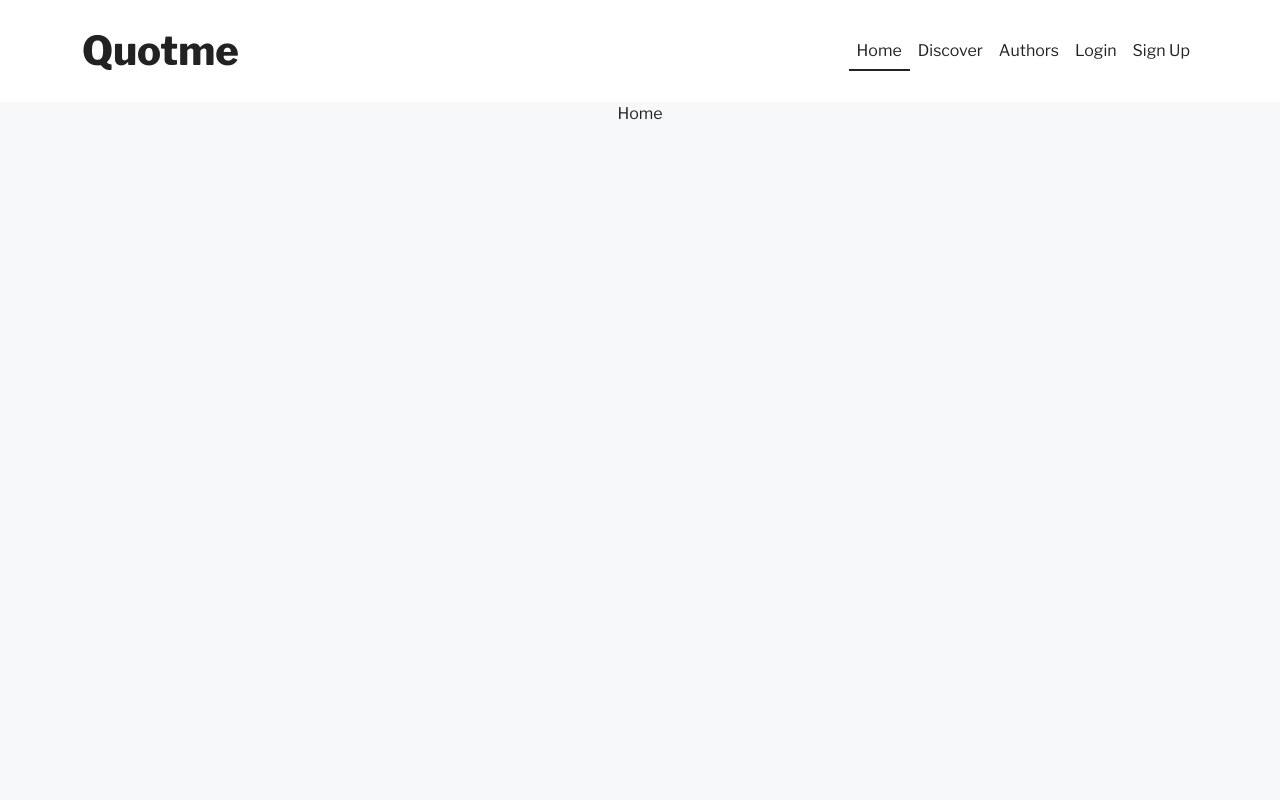
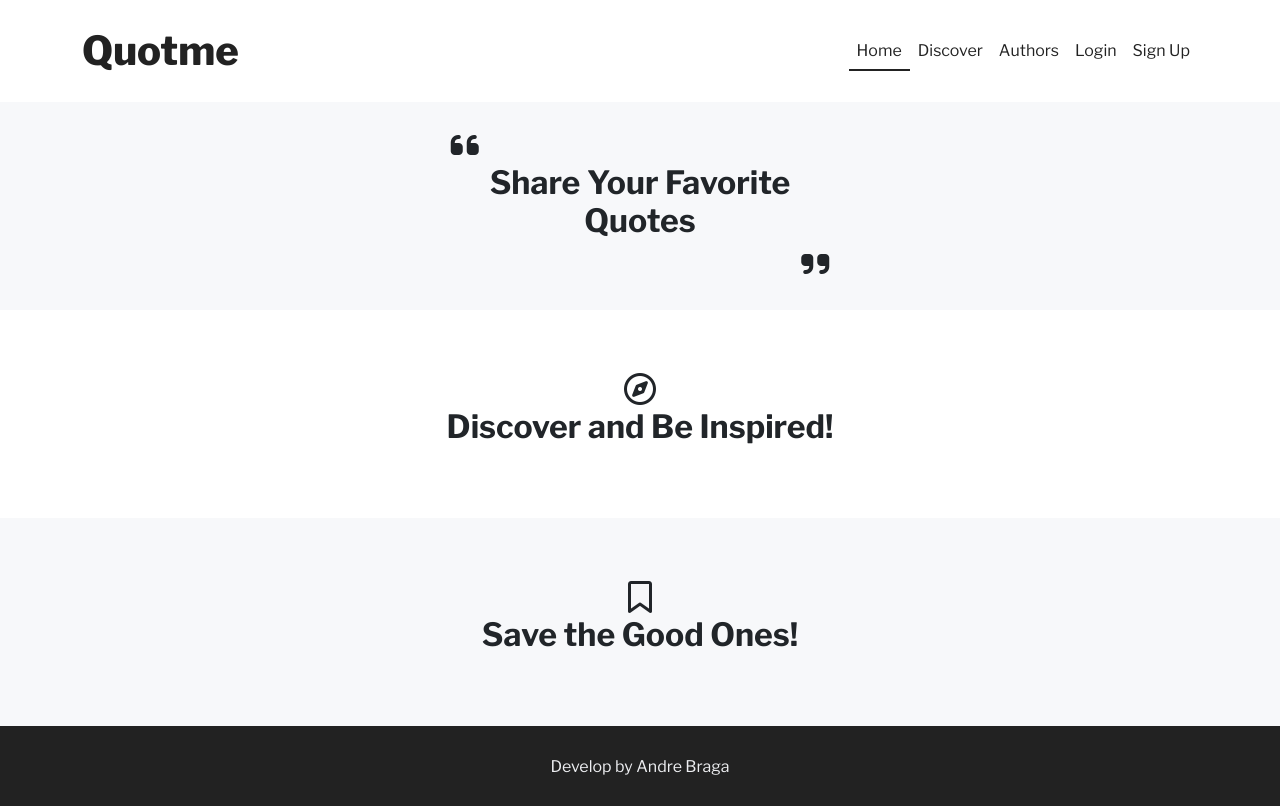
Before and after one commit to andrebraga7/quotme, a React (Create React App) app: page / in a window 1280 px wide. Built offline with nearby package versions, Linux system fonts and the light colour scheme; no server answers.

Commit message:
Add footer component with styles

```diff
--- a/src/App.js
+++ b/src/App.js
@@ -7,6 +7,8 @@ import { useCurrentUser } from "./contexts/CurrentUserContext";
 import SignUp from "./pages/auth/SignUp";
 import Login from "./pages/auth/Login";
 import QuoteCreateForm from "./pages/quotes/QuoteCreateForm";
+import Home from "./pages/home/Home";
+import Footer from "./components/Footer";
 
 function App() {
   const currentUser = useCurrentUser();
@@ -18,13 +20,14 @@ function App() {
       <Container fluid className={styles.Main}>
         <Routes>
           <Route path="*" element={<p>Not Found.</p>} />
-          <Route path="/" element={<p>Home</p>} />
+          <Route path="/" element={<Home />} />
           <Route path="/login" element={<Login />} />
           <Route path="/signup" element={<SignUp />} />
           <Route path="/quotes/create" element={<QuoteCreateForm />} />
           <Route path="/discover" element={<p>Discover</p>} />
         </Routes>
       </Container>
+      <Footer />
     </div>
   );
 }
--- /dev/null
+++ b/src/components/Footer.js
@@ -0,0 +1,20 @@
+import React from "react";
+import styles from "../styles/Footer.module.css";
+
+// React Bootstrap imports
+import Col from "react-bootstrap/Col";
+import Row from "react-bootstrap/Row";
+
+function Footer() {
+  return (
+    <footer>
+      <Row className={styles.Footer}>
+        <Col className="mx-auto my-auto" md={6}>
+          <span className="align-middle">Develop by Andre Braga</span>
+        </Col>
+      </Row>
+    </footer>
+  );
+}
+
+export default Footer;
--- /dev/null
+++ b/src/pages/home/Home.js
@@ -0,0 +1,41 @@
+import React from "react";
+import styles from "../../styles/Home.module.css";
+
+// React Bootstrap imports
+import Container from "react-bootstrap/Container";
+import Col from "react-bootstrap/Col";
+import Row from "react-bootstrap/Row";
+
+function Home() {
+  return (
+    <>
+      <Row className={styles.Row}>
+        <Col className="my-auto mx-auto" md={4}>
+          <Container className="text-start">
+            <i className="fa-solid fa-quote-left"></i>
+          </Container>
+          <Container>
+            <h1>Share Your Favorite Quotes</h1>
+          </Container>
+          <Container className="text-end">
+            <i className="fa-solid fa-quote-right"></i>
+          </Container>
+        </Col>
+      </Row>
+      <Row className={`${styles.Row} ${styles.WhiteBg}`}>
+        <Col className="my-auto mx-auto" md={6}>
+          <i className="fa-regular fa-compass"></i>
+          <h1>Discover and Be Inspired!</h1>
+        </Col>
+      </Row>
+      <Row className={styles.Row}>
+        <Col className="my-auto mx-auto" md={6}>
+          <i className="fa-regular fa-bookmark"></i>
+          <h1>Save the Good Ones!</h1>
+        </Col>
+      </Row>
+    </>
+  );
+}
+
+export default Home;
--- /dev/null
+++ b/src/styles/Footer.module.css
@@ -0,0 +1,5 @@
+.Footer {
+  color: #eeeff2;
+  background-color: #222222;
+  min-height: 10vh;
+}
--- /dev/null
+++ b/src/styles/Home.module.css
@@ -0,0 +1,23 @@
+.Row {
+  min-height: 24vh;
+}
+
+.Row i,
+h1 {
+  font-size: 2em;
+}
+
+.Row h1 {
+  font-size: 2em;
+  font-weight: 700;
+}
+
+.WhiteBg {
+  background-color: #ffffff;
+}
+
+@media screen and (min-width: 768px) {
+  .Row {
+    min-height: 26vh;
+  }
+}
--- a/src/styles/Login.module.css
+++ b/src/styles/Login.module.css
@@ -1,5 +1,5 @@
 .Row {
-  min-height: 70vh;
+  min-height: calc(90vh - 170px);
 }
 
 .Header {
@@ -15,3 +15,9 @@
   padding: 4px;
   border-radius: 2px;
 }
+
+@media screen and (min-width: 768px) {
+  .Row {
+    min-height: calc(90vh - 102px);
+  }
+}
--- a/src/styles/SignUp.module.css
+++ b/src/styles/SignUp.module.css
@@ -1,5 +1,5 @@
 .Row {
-  min-height: 70vh;
+  min-height: calc(90vh - 170px);
 }
 
 .Header {
@@ -15,3 +15,9 @@
   padding: 4px;
   border-radius: 2px;
 }
+
+@media screen and (min-width: 768px) {
+  .Row {
+    min-height: calc(90vh - 102px);
+  }
+}
```
